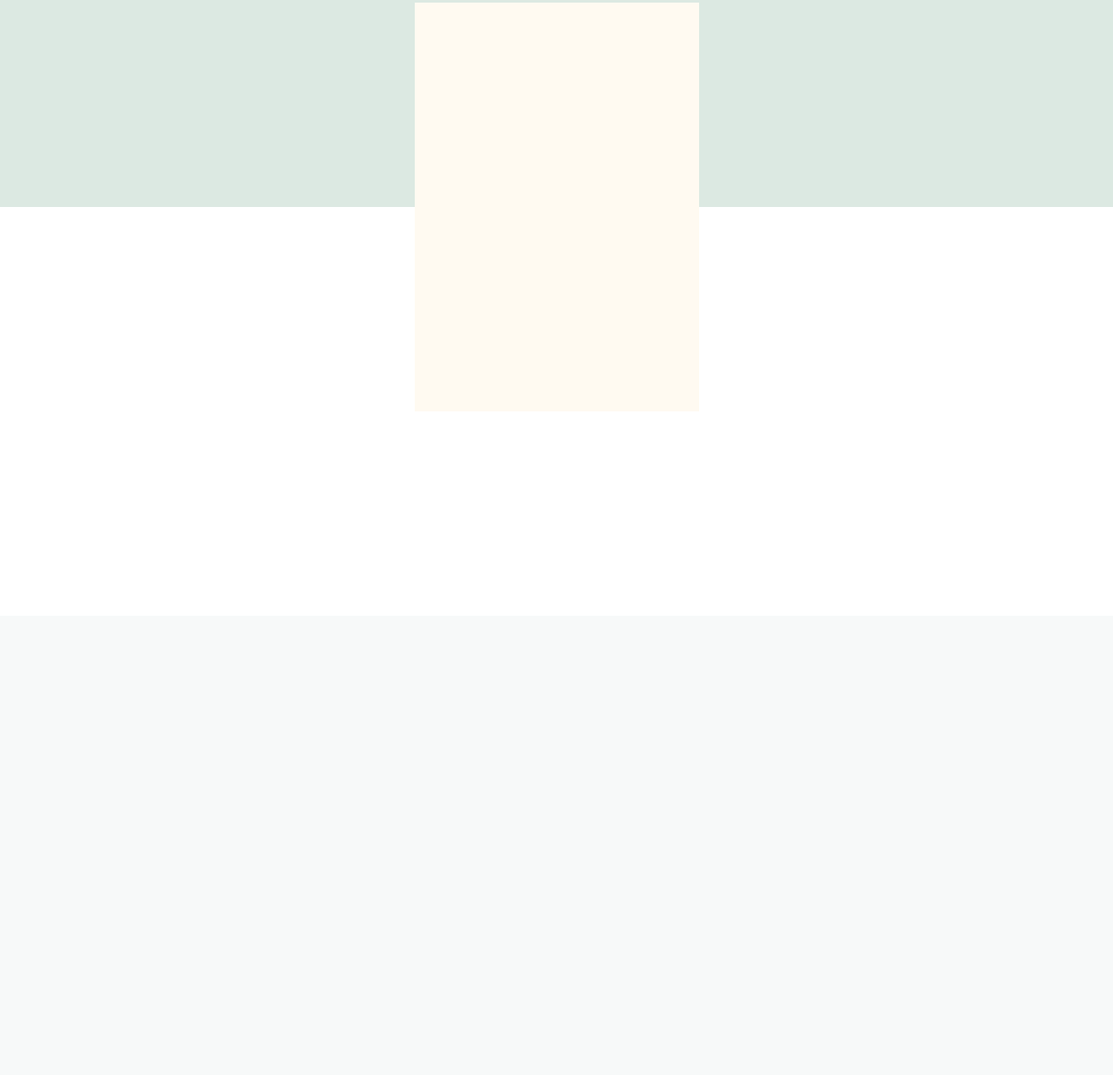
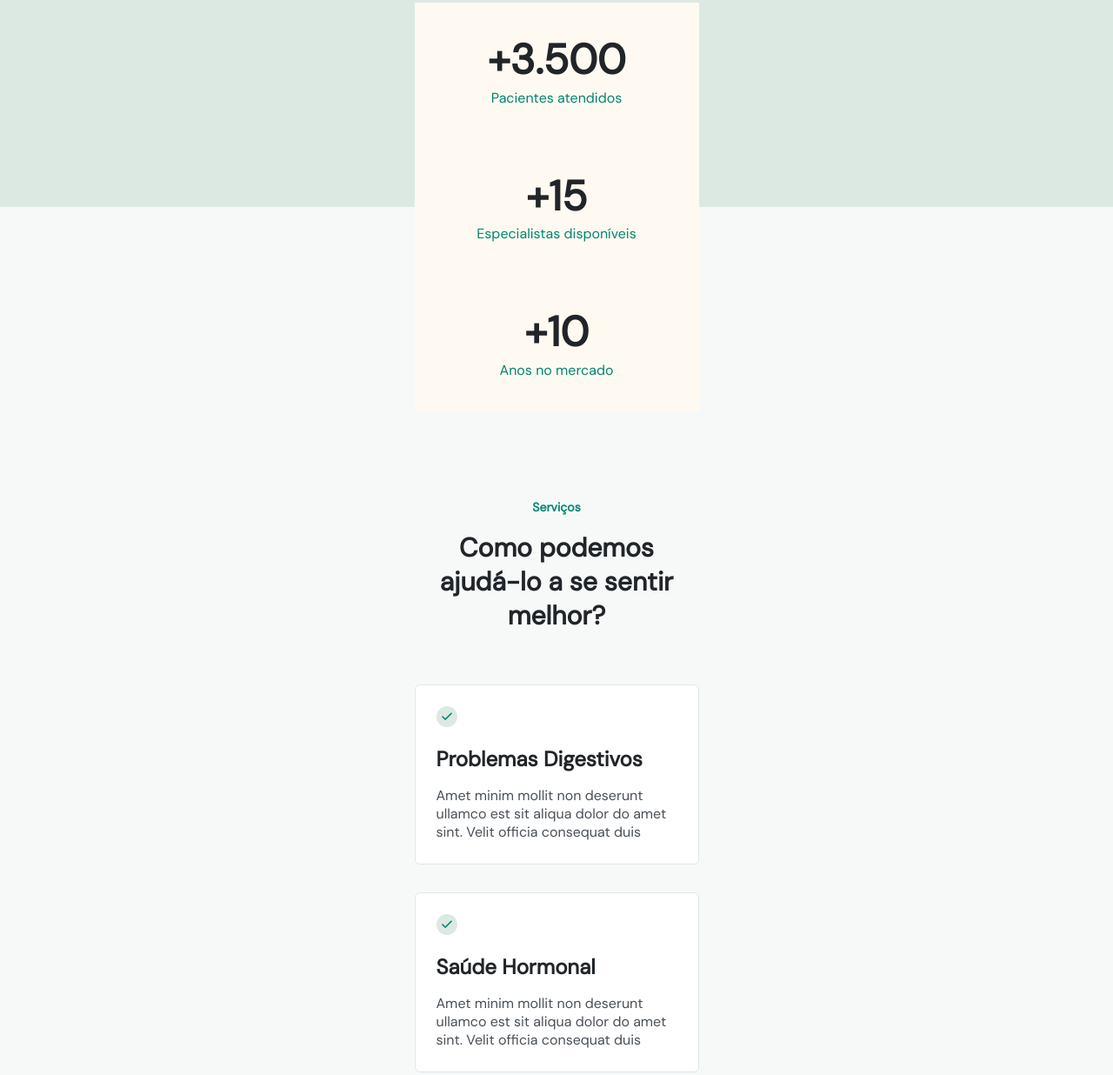
Before and after one commit to jrbigmon/NLW_MY, a website: page index.html in a window 1280 px wide. Shown: the part 913-2149 px from the top of the page at 87% size. Drawn offline with Linux system fonts and the light colour scheme.

Commit message:
Adicionado novas imagens e estilizando o index.html

```diff
--- a/css/styleMain.css
+++ b/css/styleMain.css
@@ -5,7 +5,9 @@
     padding: 0px;
     box-sizing: border-box;
 }
-
+main{
+    height: auto;
+}
 .firstSection{
     height:1080px;
     margin-top: 71px;
@@ -75,7 +77,26 @@
     top: -235px;
     left: calc(50% - 163.5px);
     opacity: 100%;
-
+    display: flex;
+    flex-direction: column;
+    justify-content: space-around;
+    align-items: center;
+}
+.valorPatient{
+    font-style: normal;
+    font-weight: 700;
+    font-size: 48px;
+    line-height: 130%;
+    text-align: center;
+    color: #212529;
+}
+.textPatient{
+    font-style: normal;
+    font-weight: 400;
+    font-size: 16px;
+    line-height: 150%;
+    text-align: center;
+    color: #00856F;
 }
 .secondSection{
     height: 2034px;
@@ -85,5 +106,59 @@
     flex-direction: column;
     position: relative;
     z-index: 10;
+    top: -470px;
+    align-items: center;
+}
+.textService{
+    margin-top: 335px;
+    text-align: center;
+    height: 154px;
+    width: 314px;
+    margin-bottom: 60px;
+}
+.serviceAndWe{
+    font-weight: 700;
+    font-size: 14px;
+    line-height: 150%;
+    color: #00856F;
+}
+.anyText{
+    margin-top: 16px;
+    font-weight: 700;
+    font-size: 30px;
+    line-height: 39px;
+    color: #212529;
+}
+.boxServiceContainer{
+    height: 1402px;
+    width: 327px;
+}
+.boxServiceItems{
+    width: 327px;
+    height: 207px;
+    background: #FFFFFF;
+    border: 1px solid #DCE9E2;
+    border-radius: 6px;
+    margin-bottom: 32px;
+}
+.boxServiceItems {
+    padding: 24px;
+}
+.boxServiceItems img{
+    width: 24px;
+    height: 24px;
+    margin-bottom: 16px;
+}
+.boxServiceItems strong{
 
+    font-weight: 700;
+    font-size: 24px;
+    text-align: center;
+    color: #212529;
 }
+.boxServiceItems p{
+    padding-top: 16px;
+    font-weight: 400;
+    font-size: 16px;
+    color: #495057;
+}
--- a/index.html
+++ b/index.html
@@ -22,10 +22,84 @@
             <img src="./assets/Foto.png" alt="">
         </section>
         <section class="float">
-
+            <div>
+                <p class="valorPatient">+3.500</p>
+                <p class="textPatient">Pacientes atendidos</p>
+            </div>
+            <div>
+                <p class="valorPatient">+15</p>
+                <p class="textPatient">Especialistas disponíveis</p>
+            </div>
+            <div>
+                <p class="valorPatient">+10</p>
+                <p class="textPatient">Anos no mercado</p>
+            </div>
         </section>
         <section class="secondSection">
-
+            <div class="textService">
+                <p class="serviceAndWe">
+                    Serviços
+                </p>
+                <p class="anyText">
+                    Como podemos ajudá-lo a se sentir melhor?
+                </p>
+            </div>
+            <section class="boxServiceContainer">
+                <div class="boxServiceItems" >
+                    <img src="./assets/check.png" alt="check"><br>
+                    <strong>
+                        Problemas Digestivos
+                    </strong>
+                    <p>
+                        Amet minim mollit non deserunt ullamco est sit aliqua dolor do amet sint. Velit officia consequat duis
+                    </p>
+                </div>
+                <div class="boxServiceItems" >
+                    <img src="./assets/check.png" alt="check"><br>
+                    <strong>
+                        Saúde Hormonal
+                    </strong>
+                    <p>
+                        Amet minim mollit non deserunt ullamco est sit aliqua dolor do amet sint. Velit officia consequat duis
+                    </p>
+                </div>
+                <div class="boxServiceItems" >
+                    <img src="./assets/check.png" alt="check"><br>
+                    <strong>
+                        Bem-estar Mental
+                    </strong>
+                    <p>
+                        Amet minim mollit non deserunt ullamco est sit aliqua dolor do amet sint. Velit officia consequat duis
+                    </p>
+                </div>
+                <div class="boxServiceItems" >
+                    <img src="./assets/check.png" alt="check"><br>
+                    <strong>
+                        Cuidos Pediátricos
+                    </strong>
+                    <p>
+                        Amet minim mollit non deserunt ullamco est sit aliqua dolor do amet sint. Velit officia consequat duis
+                    </p>
+                </div>
+                <div class="boxServiceItems" >
+                    <img src="./assets/check.png" alt="check"><br>
+                    <strong>
+                        Autoimune e Inflamação
+                    </strong>
+                    <p>
+                        Amet minim mollit non deserunt ullamco est sit aliqua dolor do amet sint. Velit officia consequat duis
+                    </p>
+                </div>
+                <div class="boxServiceItems" >
+                    <img src="./assets/check.png" alt="check"><br>
+                    <strong>
+                        Saúde do Coração
+                    </strong>
+                    <p>
+                        Amet minim mollit non deserunt ullamco est sit aliqua dolor do amet sint. Velit officia consequat duis
+                    </p>
+                </div>
+            </section>
         </section>
     </main>
 </body>
```
Also changed, not shown: assets/check.png (added), assets/menuBurger.png, assets/menuBurgerNoScroll.png (added).
